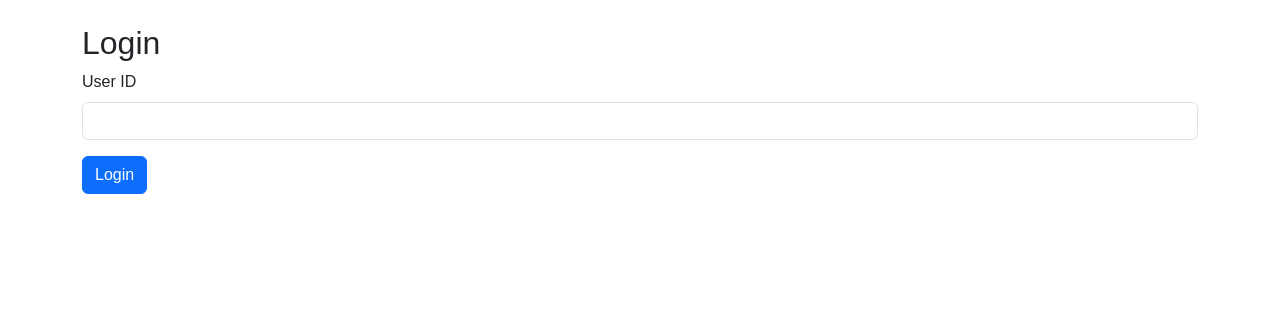
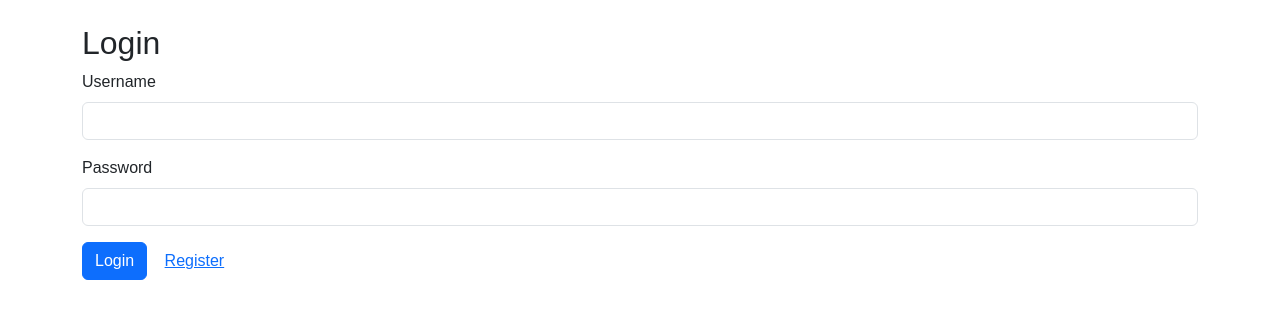
Before and after one commit to jknight137/Eisenhower-Task-App, a Flask app: page /login in a window 1280 px wide. Shown: the part 56-375 px from the top of the page. Run offline with Flask 3, Linux system fonts and the light colour scheme; some libraries are stand-ins or nearby versions.

Commit message:
Added username and password authentication

```diff
--- a/eisenhower_app/app.py
+++ b/eisenhower_app/app.py
@@ -1,28 +1,37 @@
 from flask import Flask, render_template, request, redirect, url_for, flash
 from flask_login import LoginManager, UserMixin, login_user, login_required, logout_user, current_user
+from werkzeug.security import generate_password_hash, check_password_hash
 import os
 from dotenv import load_dotenv
 import psycopg2
 from psycopg2.extras import RealDictCursor
 from datetime import datetime, date, timedelta
 
-# Load environment variables
 load_dotenv()
 app = Flask(__name__)
 app.secret_key = os.getenv("SECRET_KEY", "default-secret-for-dev")
 
-# Flask-Login setup
 login_manager = LoginManager()
 login_manager.init_app(app)
 login_manager.login_view = "login"
 
 class User(UserMixin):
-    def __init__(self, id):
+    def __init__(self, id, name, password):
         self.id = id
+        self.name = name
+        self.password = password  # Store hashed password
 
 @login_manager.user_loader
 def load_user(user_id):
-    return User(user_id)
+    conn = get_db_connection()
+    cur = conn.cursor()
+    cur.execute('SELECT id, name, password FROM users WHERE id = %s', (user_id,))
+    user = cur.fetchone()
+    cur.close()
+    conn.close()
+    if user:
+        return User(user['id'], user['name'], user['password'])
+    return None
 
 def get_db_connection():
     conn = psycopg2.connect(
@@ -35,13 +44,12 @@ def get_db_connection():
     )
     return conn
 
-# Register a custom Jinja2 filter for datetime formatting
 @app.template_filter('datetimeformat')
 def datetimeformat(value, format='%Y-%m-%d'):
     if value is None:
         return ""
     if isinstance(value, str):
-        return value  # Assume it's already formatted if it's a string
+        return value
     return value.strftime(format)
 
 @app.route('/')
@@ -53,11 +61,48 @@ def index():
 def login():
     if request.method == 'POST':
         user_id = request.form['user_id']
-        user = User(user_id)
-        login_user(user)
-        flash("Logged in successfully!", "success")
-        return redirect(url_for('tasks'))
+        password = request.form['password']
+        conn = get_db_connection()
+        cur = conn.cursor()
+        cur.execute('SELECT id, name, password FROM users WHERE id = %s', (user_id,))
+        user_data = cur.fetchone()
+        cur.close()
+        conn.close()
+        if user_data and check_password_hash(user_data['password'], password):
+            user = User(user_data['id'], user_data['name'], user_data['password'])
+            login_user(user)
+            flash("Logged in successfully!", "success")
+            return redirect(url_for('tasks'))
+        else:
+            flash("Invalid username or password.", "danger")
+            return redirect(url_for('login'))
     return render_template('login.html')
+
+@app.route('/register', methods=['GET', 'POST'])
+def register():
+    if request.method == 'POST':
+        user_id = request.form['user_id']
+        name = request.form['name']
+        password = request.form['password']
+        conn = get_db_connection()
+        cur = conn.cursor()
+        cur.execute('SELECT id FROM users WHERE id = %s', (user_id,))
+        if cur.fetchone():
+            flash("Username already taken!", "danger")
+            cur.close()
+            conn.close()
+            return redirect(url_for('register'))
+        hashed_password = generate_password_hash(password)
+        cur.execute(
+            'INSERT INTO users (id, name, password) VALUES (%s, %s, %s)',
+            (user_id, name, hashed_password)
+        )
+        conn.commit()
+        cur.close()
+        conn.close()
+        flash("Registered successfully! Please log in.", "success")
+        return redirect(url_for('login'))
+    return render_template('register.html')
 
 @app.route('/logout')
 @login_required
@@ -90,11 +135,12 @@ def add_task():
         urgency = request.form['urgency']
         importance = request.form['importance']
         due_date = request.form['due_date'] or None
+        impact = int(request.form['impact'])
         conn = get_db_connection()
         cur = conn.cursor()
         cur.execute(
-            'INSERT INTO tasks (title, urgency, importance, due_date, user_id) VALUES (%s, %s, %s, %s, %s)',
-            (title, urgency, importance, due_date, current_user.id)
+            'INSERT INTO tasks (title, urgency, importance, due_date, impact, user_id) VALUES (%s, %s, %s, %s, %s, %s)',
+            (title, urgency, importance, due_date, impact, current_user.id)
         )
         conn.commit()
         cur.close()
@@ -113,9 +159,10 @@ def edit_task(task_id):
         urgency = request.form['urgency']
         importance = request.form['importance']
         due_date = request.form['due_date'] or None
+        impact = int(request.form['impact'])
         cur.execute(
-            'UPDATE tasks SET title = %s, urgency = %s, importance = %s, due_date = %s WHERE id = %s AND user_id = %s',
-            (title, urgency, importance, due_date, task_id, current_user.id)
+            'UPDATE tasks SET title = %s, urgency = %s, importance = %s, due_date = %s, impact = %s WHERE id = %s AND user_id = %s',
+            (title, urgency, importance, due_date, impact, task_id, current_user.id)
         )
         conn.commit()
         cur.close()
@@ -188,29 +235,21 @@ def checkin():
     today = date.today()
     week_ago = today - timedelta(days=7)
     next_week = today + timedelta(days=7)
-
-    # Completed tasks this week
     cur.execute(
         'SELECT * FROM tasks WHERE user_id = %s AND completed = TRUE AND created_at >= %s ORDER BY created_at DESC',
         (current_user.id, week_ago)
     )
     completed_tasks = cur.fetchall()
-
-    # Overdue tasks
     cur.execute(
         'SELECT * FROM tasks WHERE user_id = %s AND completed = FALSE AND due_date < %s',
         (current_user.id, today)
     )
     overdue_tasks = cur.fetchall()
-
-    # Upcoming tasks (next 7 days)
     cur.execute(
         'SELECT * FROM tasks WHERE user_id = %s AND completed = FALSE AND due_date BETWEEN %s AND %s ORDER BY due_date ASC',
         (current_user.id, today, next_week)
     )
     upcoming_tasks = cur.fetchall()
-
-    # Suggested tasks (same as /tasks)
     cur.execute('SELECT * FROM tasks WHERE user_id = %s AND completed = FALSE ORDER BY due_date ASC', (current_user.id,))
     tasks = cur.fetchall()
     for task in tasks:
@@ -218,7 +257,6 @@ def checkin():
         days_until_due = (task['due_date'] - today).days if task['due_date'] else 30
         task['priority'] = impact * (1 if task['importance'] == 'important' else 0.5) / max(days_until_due, 1)
     suggested_tasks = sorted(tasks, key=lambda x: x['priority'], reverse=True)[:int(len(tasks) * 0.2) or 1]
-
     cur.close()
     conn.close()
     return render_template('checkin.html', completed_tasks=completed_tasks, overdue_tasks=overdue_tasks,
@@ -227,14 +265,20 @@ def checkin():
 if __name__ == '__main__':
     conn = get_db_connection()
     cur = conn.cursor()
+    cur.execute('''CREATE TABLE IF NOT EXISTS users (
+        id TEXT PRIMARY KEY,
+        name TEXT NOT NULL,
+        password TEXT NOT NULL
+    )''')
     cur.execute('''CREATE TABLE IF NOT EXISTS tasks (
         id SERIAL PRIMARY KEY,
         title TEXT NOT NULL,
         urgency TEXT NOT NULL,
         importance TEXT NOT NULL,
         due_date DATE,
+        impact INTEGER DEFAULT 5,
         completed BOOLEAN DEFAULT FALSE,
-        user_id TEXT NOT NULL,
+        user_id TEXT NOT NULL REFERENCES users(id),
         created_at TIMESTAMP DEFAULT CURRENT_TIMESTAMP
     )''')
     conn.commit()
--- a/eisenhower_app/templates/login.html
+++ b/eisenhower_app/templates/login.html
@@ -1,11 +1,30 @@
-{% extends "base.html" %}
-{% block content %}
+{% extends "base.html" %} {% block content %}
 <h2>Login</h2>
+{% for message in get_flashed_messages(with_categories=true) %}
+<div class="alert alert-{{ message[0] }}">{{ message[1] }}</div>
+{% endfor %}
 <form method="POST">
   <div class="mb-3">
-            <label for="user_id" class="form-label">User ID</label>
-            <input type="text" class="form-control" id="user_id" name="user_id" required>
+    <label for="user_id" class="form-label">Username</label>
+    <input
+      type="text"
+      class="form-control"
+      id="user_id"
+      name="user_id"
+      required
+    />
+  </div>
+  <div class="mb-3">
+    <label for="password" class="form-label">Password</label>
+    <input
+      type="password"
+      class="form-control"
+      id="password"
+      name="password"
+      required
+    />
   </div>
   <button type="submit" class="btn btn-primary">Login</button>
+  <a href="{{ url_for('register') }}" class="btn btn-link">Register</a>
 </form>
 {% endblock %}
```
Also changed, not shown: eisenhower_app/templates/register.html (+29 -4 lines). Lines whose indentation alone changed are shown as unchanged.
